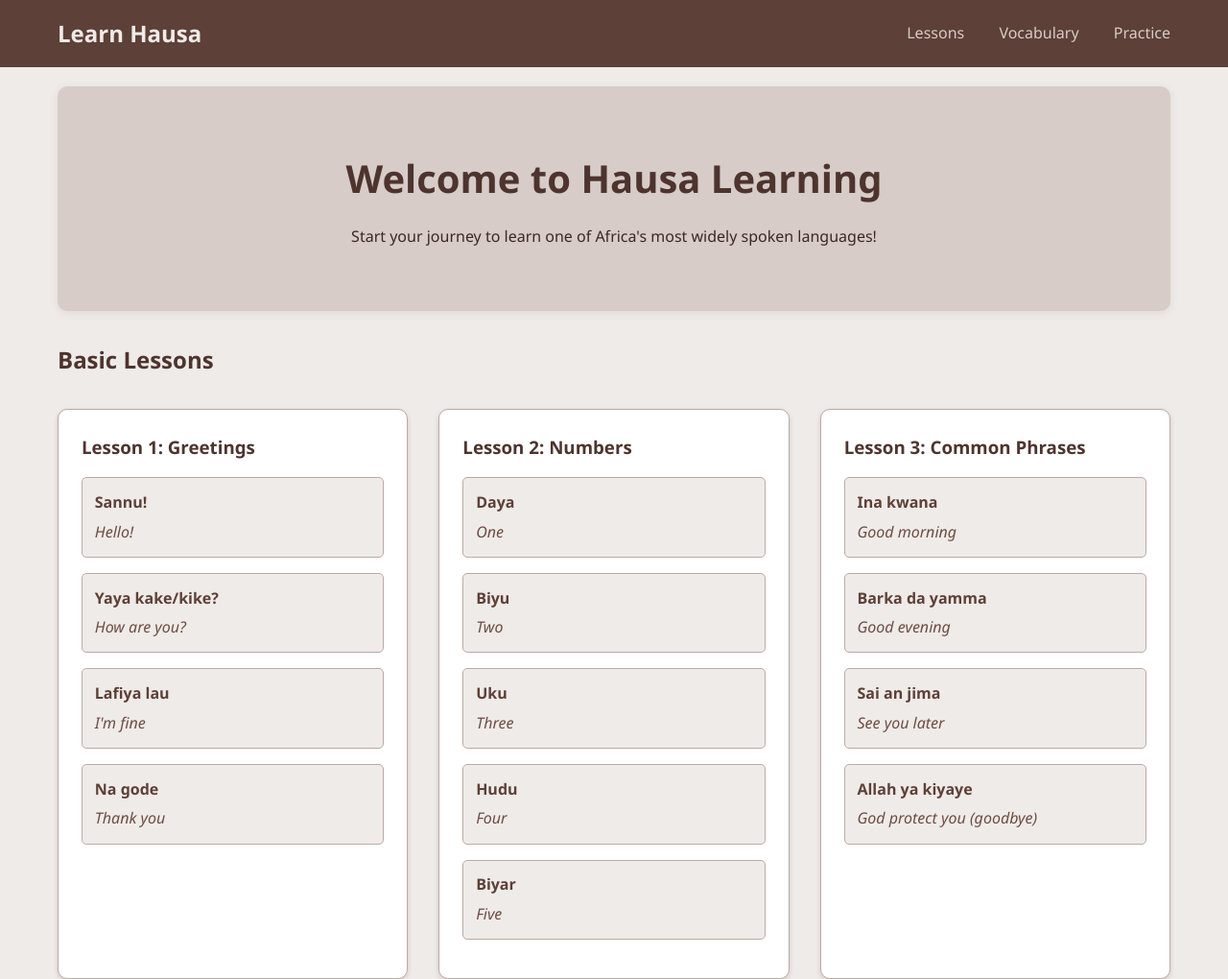
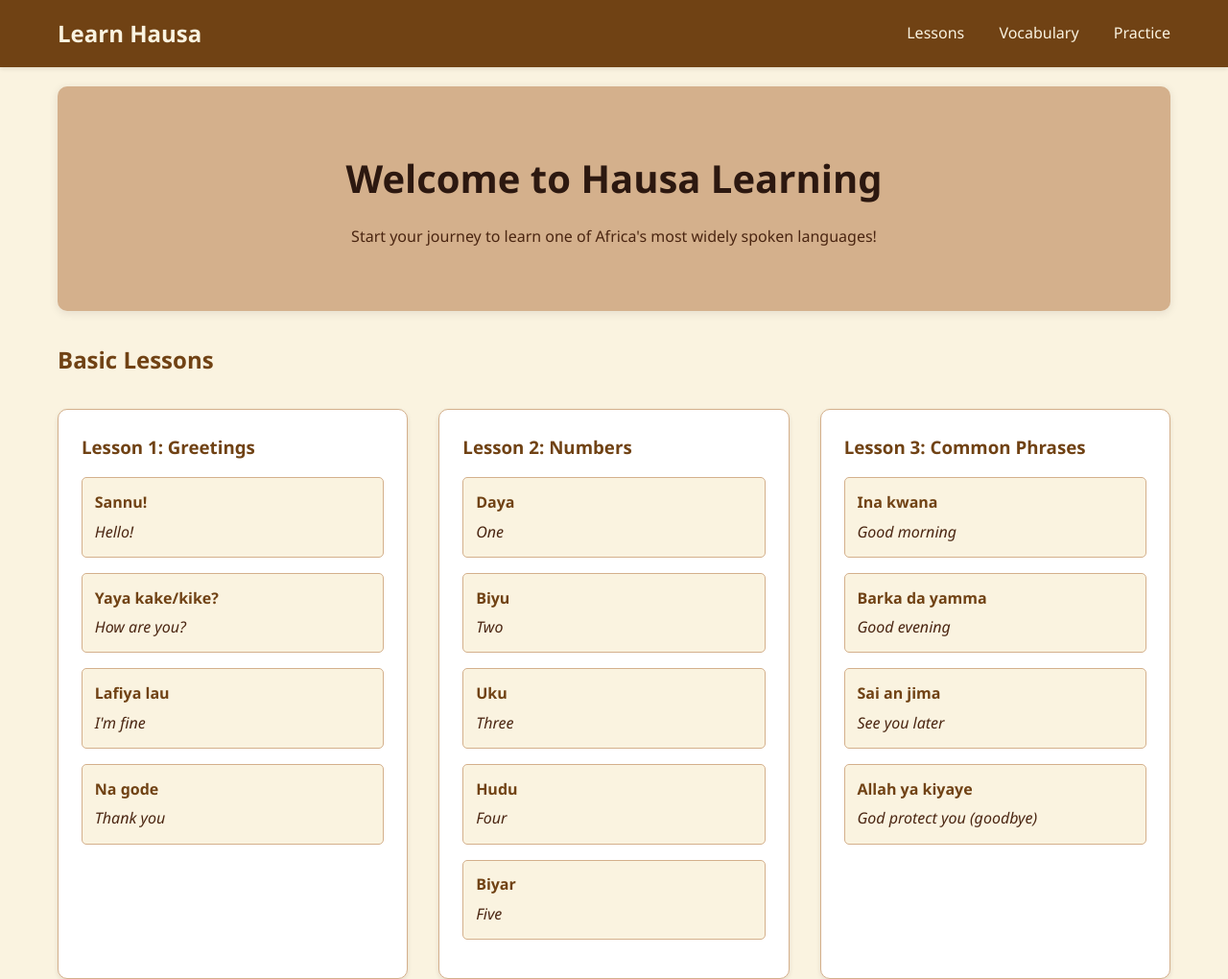
Before and after one commit to mohammadmc-141/hausa-learning, a plain HTML site: page index.html in a window 1280 px wide. Shown: the top 1020 px of the page at 96% size. Drawn offline with Linux system fonts and the light colour scheme.

Commit message:
Recreated CSS with new warm brown color scheme

```diff
--- a/styles.css
+++ b/styles.css
@@ -7,17 +7,18 @@
 body {
     font-family: 'Segoe UI', Tahoma, Geneva, Verdana, sans-serif;
     line-height: 1.6;
-    color: #3E2723;
-    background-color: #EFEBE9;
+    color: #2C1810;
+    background-color: #FAF3E0;
 }
 
 header {
-    background-color: #5D4037;
-    color: #EFEBE9;
+    background-color: #704214;
+    color: #FAF3E0;
     padding: 1rem 0;
     position: sticky;
     top: 0;
     z-index: 100;
+    box-shadow: 0 2px 4px rgba(44, 24, 16, 0.1);
 }
 
 nav {
@@ -30,14 +31,14 @@ nav {
 }
 
 .nav-links a {
-    color: #D7CCC8;
+    color: #FAF3E0;
     text-decoration: none;
     margin-left: 2rem;
     transition: color 0.3s;
 }
 
 .nav-links a:hover {
-    color: #BCAAA4;
+    color: #D4B08C;
 }
 
 main {
@@ -49,20 +50,20 @@ main {
 .hero {
     text-align: center;
     padding: 4rem 0;
-    background-color: #D7CCC8;
+    background-color: #D4B08C;
     border-radius: 10px;
     margin-bottom: 2rem;
-    box-shadow: 0 2px 10px rgba(93, 64, 55, 0.1);
+    box-shadow: 0 2px 10px rgba(44, 24, 16, 0.1);
 }
 
 .hero h2 {
     font-size: 2.5rem;
     margin-bottom: 1rem;
-    color: #4E342E;
+    color: #2C1810;
 }
 
 .hero p {
-    color: #3E2723;
+    color: #4A2511;
 }
 
 .lessons-section, .vocabulary-section, .practice-section {
@@ -70,7 +71,7 @@ main {
 }
 
 h2 {
-    color: #4E342E;
+    color: #704214;
     margin-bottom: 1.5rem;
 }
 
@@ -85,37 +86,37 @@ h2 {
     background-color: #FFFFFF;
     border-radius: 10px;
     padding: 1.5rem;
-    box-shadow: 0 2px 5px rgba(93, 64, 55, 0.2);
-    transition: transform 0.3s;
-    border: 1px solid #BCAAA4;
+    box-shadow: 0 2px 5px rgba(44, 24, 16, 0.1);
+    transition: all 0.3s ease;
+    border: 1px solid #D4B08C;
 }
 
 .lesson-card:hover {
     transform: translateY(-5px);
-    box-shadow: 0 4px 10px rgba(93, 64, 55, 0.3);
+    box-shadow: 0 4px 15px rgba(44, 24, 16, 0.15);
 }
 
 .lesson-card h3 {
-    color: #4E342E;
+    color: #704214;
     margin-bottom: 1rem;
 }
 
 .phrase {
     margin: 1rem 0;
     padding: 0.8rem;
-    background-color: #EFEBE9;
+    background-color: #FAF3E0;
     border-radius: 5px;
-    border: 1px solid #BCAAA4;
+    border: 1px solid #D4B08C;
 }
 
 .hausa {
     font-weight: bold;
-    color: #5D4037;
+    color: #704214;
     margin-bottom: 0.3rem;
 }
 
 .english {
-    color: #6D4C41;
+    color: #4A2511;
     font-style: italic;
 }
 
@@ -150,18 +151,19 @@ h2 {
     justify-content: center;
     background-color: #FFFFFF;
     border-radius: 10px;
-    box-shadow: 0 2px 5px rgba(93, 64, 55, 0.2);
-    border: 1px solid #BCAAA4;
+    box-shadow: 0 2px 5px rgba(44, 24, 16, 0.1);
+    border: 1px solid #D4B08C;
 }
 
 .flashcard-back {
     transform: rotateY(180deg);
-    background-color: #D7CCC8;
+    background-color: #D4B08C;
+    color: #2C1810;
 }
 
 button {
-    background-color: #5D4037;
-    color: #EFEBE9;
+    background-color: #704214;
+    color: #FAF3E0;
     border: none;
     padding: 0.8rem 1.5rem;
     border-radius: 5px;
@@ -171,17 +173,18 @@ button {
 }
 
 button:hover {
-    background-color: #6D4C41;
+    background-color: #8B5E34;
     transform: translateY(-2px);
-    box-shadow: 0 2px 5px rgba(93, 64, 55, 0.3);
+    box-shadow: 0 2px 5px rgba(44, 24, 16, 0.2);
 }
 
 footer {
     text-align: center;
     padding: 2rem;
-    background-color: #5D4037;
-    color: #EFEBE9;
+    background-color: #704214;
+    color: #FAF3E0;
     margin-top: 3rem;
+    box-shadow: 0 -2px 4px rgba(44, 24, 16, 0.1);
 }
 
 @media (max-width: 768px) {
```
